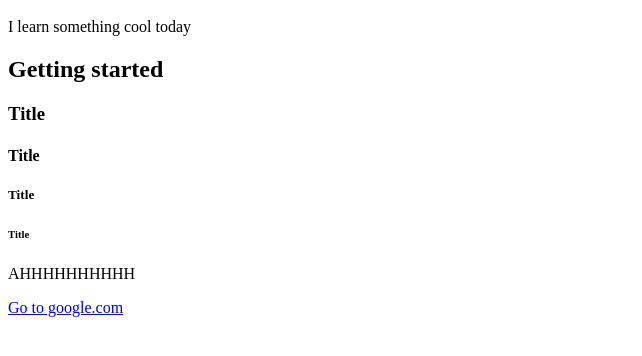
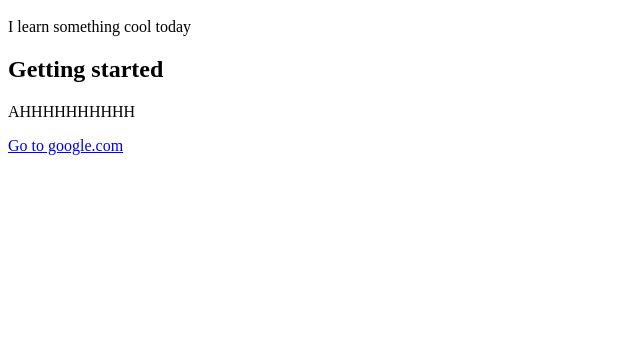
Before and after one commit to davidtso1219/intro_to_web_dev, a plain HTML site: page index.html in a window 1280 px wide. Shown: the part 48-404 px from the top of the page, without its empty margins (0-642 px from the left). Drawn offline with Linux system fonts and the light colour scheme.

Commit message:
Removed some titles

```diff
--- a/index.html
+++ b/index.html
@@ -12,10 +12,10 @@
         <h1>HELLOOOOO THIS IS MY FIRST WEB</h1>
         <p> I learn something cool today</p>
         <h2>Getting started</h2>
-        <h3>Title</h3>
+        <!-- <h3>Title</h3>
         <h4>Title</h4>
         <h5>Title</h5>
-        <h6>Title</h6>
+        <h6>Title</h6> -->
         <p> AHHHHHHHHHH </p>
         <a href="https://google.com"> Go to google.com</a>
     </body>
```
